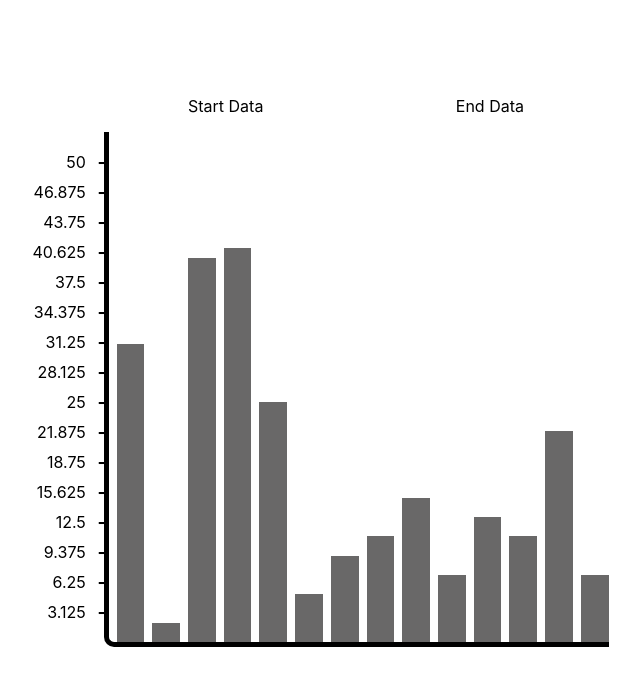
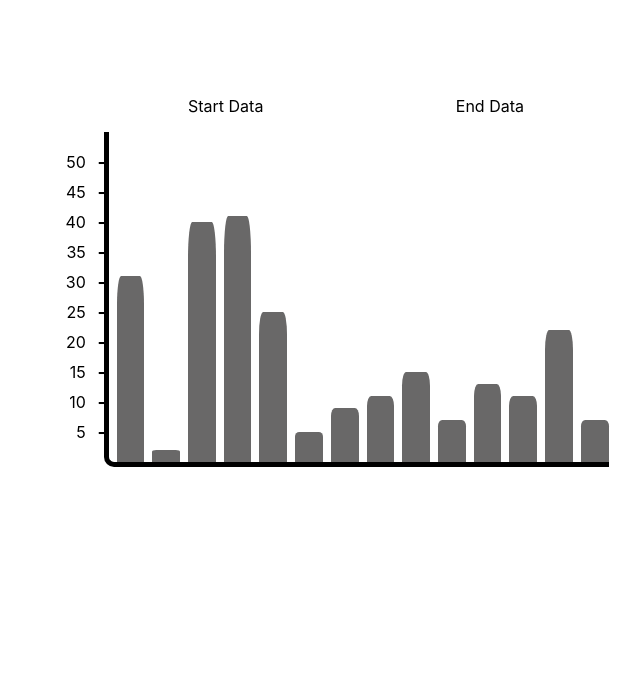
Before and after one commit to samyiskarous/react-responsive-native-chart, a React (Create React App) app: page / in a window 1280 px wide. Shown: the top 686 px of the page, without its empty margins (284-924 px from the left). Built offline with nearby package versions, Linux system fonts and the light colour scheme.

Commit message:
style: Updates to bar value popup

```diff
--- a/src/components/reusable/charts/BarChart/DataBars.js
+++ b/src/components/reusable/charts/BarChart/DataBars.js
@@ -74,6 +74,8 @@ const DataBar = styled.div`
     width: 2rem;
     background-color: #696868;
     position: relative;
+    border-top-right-radius: 15%;
+    border-top-left-radius: 15%;
 
     margin-left: 0.5rem;
 
@@ -82,13 +84,17 @@ const DataBar = styled.div`
             content: ${props => props.rawHeight ? `"${props.rawHeight}"` : 'ssssssss'};
             position: absolute;
             left: 97%;
+            border-top-left-radius: 50%;
+            border-bottom-right-radius: 20%;
             width: 2rem;
             font-size: 14px;
-            color: gray;
 
+            color: black;
             background-color: white;
+
             border: 1px solid gray;
             z-index: 10;
+
 
         }
         cursor: pointer;
--- a/src/components/reusable/charts/BarChart/index.js
+++ b/src/components/reusable/charts/BarChart/index.js
@@ -4,7 +4,7 @@ import styled from 'styled-components';
 import AxisY from './AxisY';
 import DataBars from './DataBars';
 
-const AXIS_VALUES_COUNT = 16;
+const AXIS_VALUES_COUNT = 10;
 
 const BarChart = (props) => {
     BarChart.propTypes = {
@@ -90,13 +90,12 @@ const computeAxisValuesFromRawAxisData = (rawAxisData) => {
     let axisValues = [];
 
     const roundedHighestValue = Math.ceil(Math.max(...rawAxisData) / 10) * 10;
-
     const incrementBy = roundedHighestValue / AXIS_VALUES_COUNT;
 
     for(let axisValue = incrementBy;
             axisValue <= roundedHighestValue;
             axisValue += incrementBy){
-        axisValues.push(axisValue);
+        axisValues.push(Math.round(axisValue * 10) / 10);
     }
 
     // reversed to show the Y-axis value in Asc order.
```
